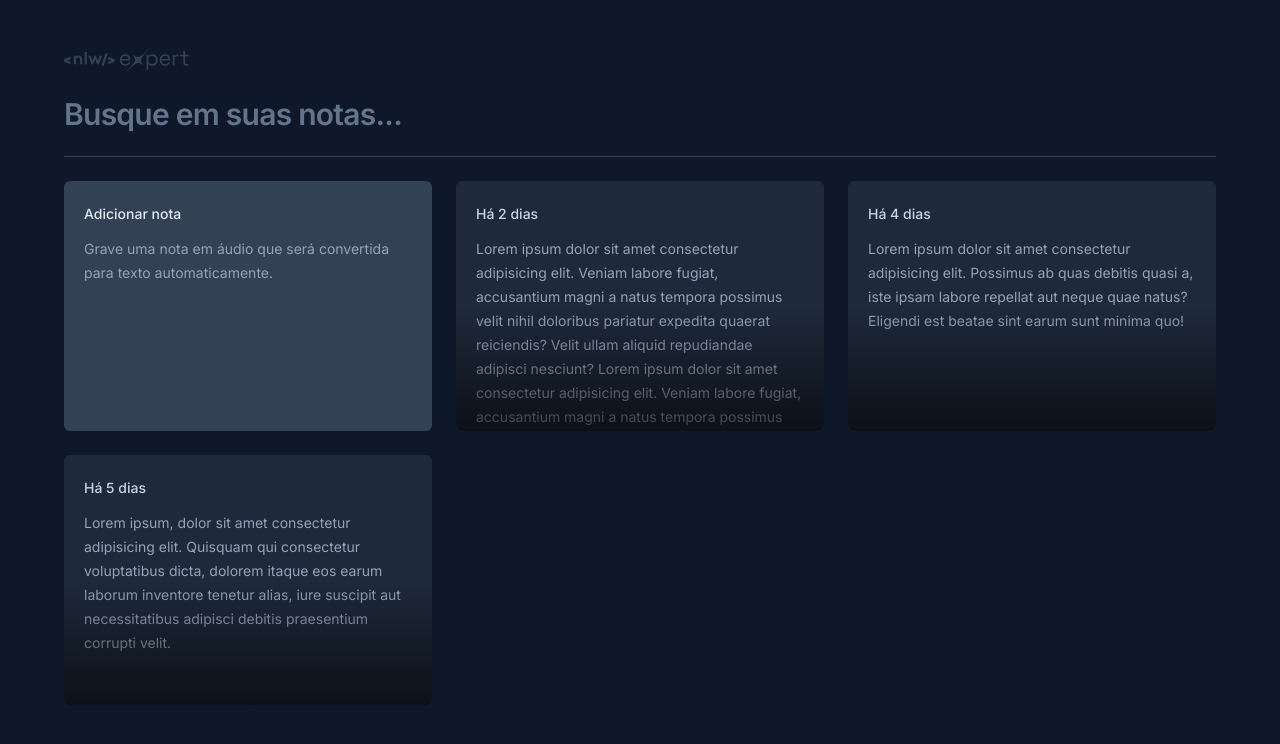
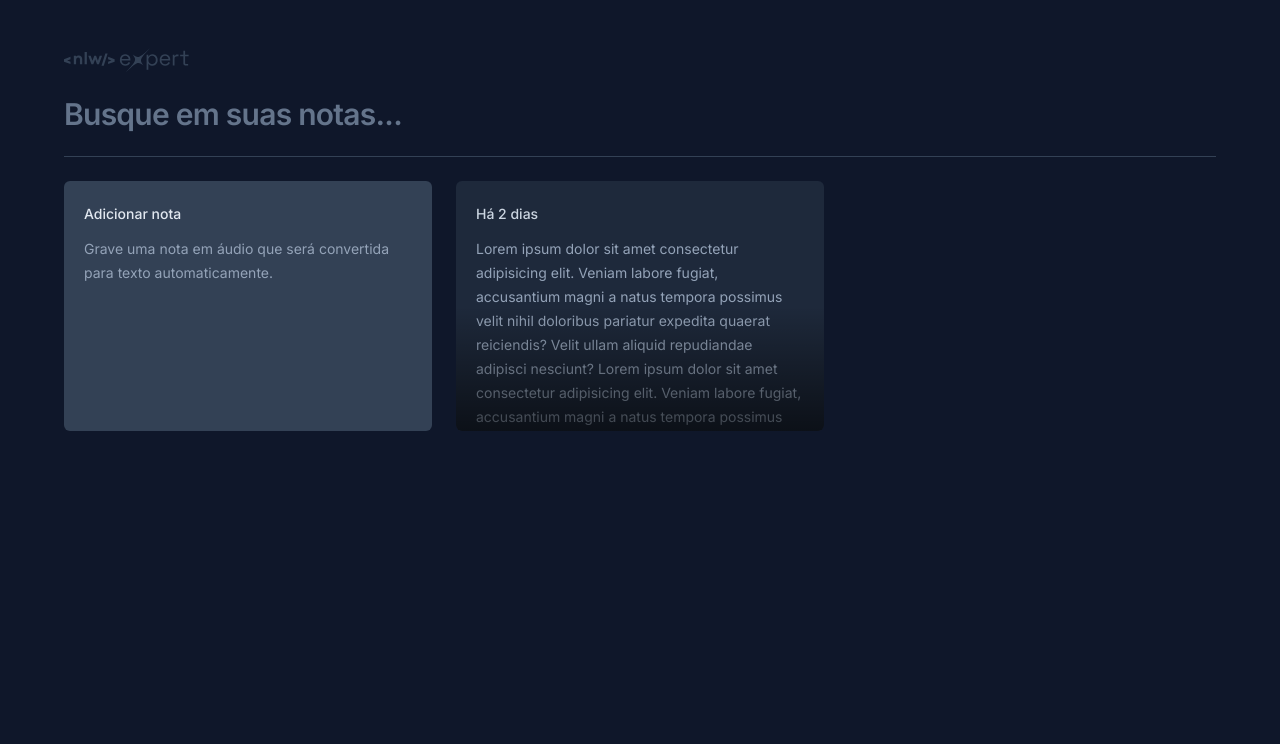
Before and after one commit to grievous0/nlw-expert-react, a React (Vite) app: page / in a window 1280 px wide. Shown: the top 744 px of the page. Built offline with nearby package versions, Linux system fonts and the light colour scheme.

Commit message:
chore: componentize cards

```diff
--- a/src/app.tsx
+++ b/src/app.tsx
@@ -1,4 +1,6 @@
 import logo from './assets/logo-nlw-expert.svg'
+import { NewNoteCard } from './components/new-note-card'
+import { NoteCard } from './components/note-card'
 
 export function App() {
   return (
@@ -16,48 +18,8 @@
       <div className='h-px bg-slate-700' />
 
       <div className='grid grid-cols-3 gap-6 auto-rows-[250px]'>
-        <div className='rounded-md bg-slate-700 p-5 space-y-3'>
-          <span className='font-medium text-sm text-slate-200'>
-            Adicionar nota
-          </span>
-          <p className='text-sm leading-6 text-slate-400'>
-            Grave uma nota em áudio que será convertida para texto automaticamente.
-          </p>
-        </div>
-
-        <div className='rounded-md bg-slate-800 p-5 space-y-3 overflow-hidden relative'>
-          <span className='font-medium text-sm text-slate-300'>
-            Há 2 dias
-          </span>
-          <p className='text-sm leading-6 text-slate-400'>
-            Lorem ipsum dolor sit amet consectetur adipisicing elit. Veniam labore fugiat, accusantium magni a natus tempora possimus velit nihil doloribus pariatur expedita quaerat reiciendis? Velit ullam aliquid repudiandae adipisci nesciunt? Lorem ipsum dolor sit amet consectetur adipisicing elit. Veniam labore fugiat, accusantium magni a natus tempora possimus velit nihil doloribus pariatur expedita quaerat reiciendis? Velit ullam aliquid repudiandae adipisci nesciunt?
-          </p>
-
-          <div className='absolute bottom-0 left-0 right-0 h-1/2 bg-gradient-to-t from-black/60 to-black/0 pointer-events-none'/>
-        </div>
-
-        <div className='rounded-md bg-slate-800 p-5 space-y-3 overflow-hidden relative'>
-          <span className='font-medium text-sm text-slate-300'>
-            Há 4 dias
-          </span>
-          <p className='text-sm leading-6 text-slate-400'>
-            Lorem ipsum dolor sit amet consectetur adipisicing elit. Possimus ab quas debitis quasi a, iste ipsam labore repellat aut neque quae natus? Eligendi est beatae sint earum sunt minima quo!
-          </p>
-
-          <div className='absolute bottom-0 left-0 right-0 h-1/2 bg-gradient-to-t from-black/60 to-black/0 pointer-events-none'/>
-        </div>
-
-        <div className='rounded-md bg-slate-800 p-5 space-y-3 overflow-hidden relative'>
-          <span className='font-medium text-sm text-slate-300'>
-            Há 5 dias
-          </span>
-          <p className='text-sm leading-6 text-slate-400'>
-            Lorem ipsum, dolor sit amet consectetur adipisicing elit. Quisquam qui consectetur voluptatibus dicta, dolorem itaque eos earum laborum inventore tenetur alias, iure suscipit aut necessitatibus adipisci debitis praesentium corrupti velit.
-          </p>
-
-          <div className='absolute bottom-0 left-0 right-0 h-1/2 bg-gradient-to-t from-black/60 to-black/0 pointer-events-none'/>
-        </div>
-
+        <NewNoteCard />
+        <NoteCard />
       </div>
     </div>
   )
--- /dev/null
+++ b/src/components/new-note-card.tsx
@@ -0,0 +1,12 @@
+export function NewNoteCard() {
+    return (
+        <div className='rounded-md bg-slate-700 p-5 space-y-3'>
+            <span className='font-medium text-sm text-slate-200'>
+                Adicionar nota
+            </span>
+            <p className='text-sm leading-6 text-slate-400'>
+                Grave uma nota em áudio que será convertida para texto automaticamente.
+            </p>
+      </div>
+    )
+}
--- /dev/null
+++ b/src/components/note-card.tsx
@@ -0,0 +1,14 @@
+export function NoteCard() {
+    return (
+        <div className='rounded-md bg-slate-800 p-5 space-y-3 overflow-hidden relative'>
+            <span className='font-medium text-sm text-slate-300'>
+                Há 2 dias
+            </span>
+            <p className='text-sm leading-6 text-slate-400'>
+                Lorem ipsum dolor sit amet consectetur adipisicing elit. Veniam labore fugiat, accusantium magni a natus tempora possimus velit nihil doloribus pariatur expedita quaerat reiciendis? Velit ullam aliquid repudiandae adipisci nesciunt? Lorem ipsum dolor sit amet consectetur adipisicing elit. Veniam labore fugiat, accusantium magni a natus tempora possimus velit nihil doloribus pariatur expedita quaerat reiciendis? Velit ullam aliquid repudiandae adipisci nesciunt?
+            </p>
+
+            <div className='absolute bottom-0 left-0 right-0 h-1/2 bg-gradient-to-t from-black/60 to-black/0 pointer-events-none'/>
+        </div>
+    )
+}
```
